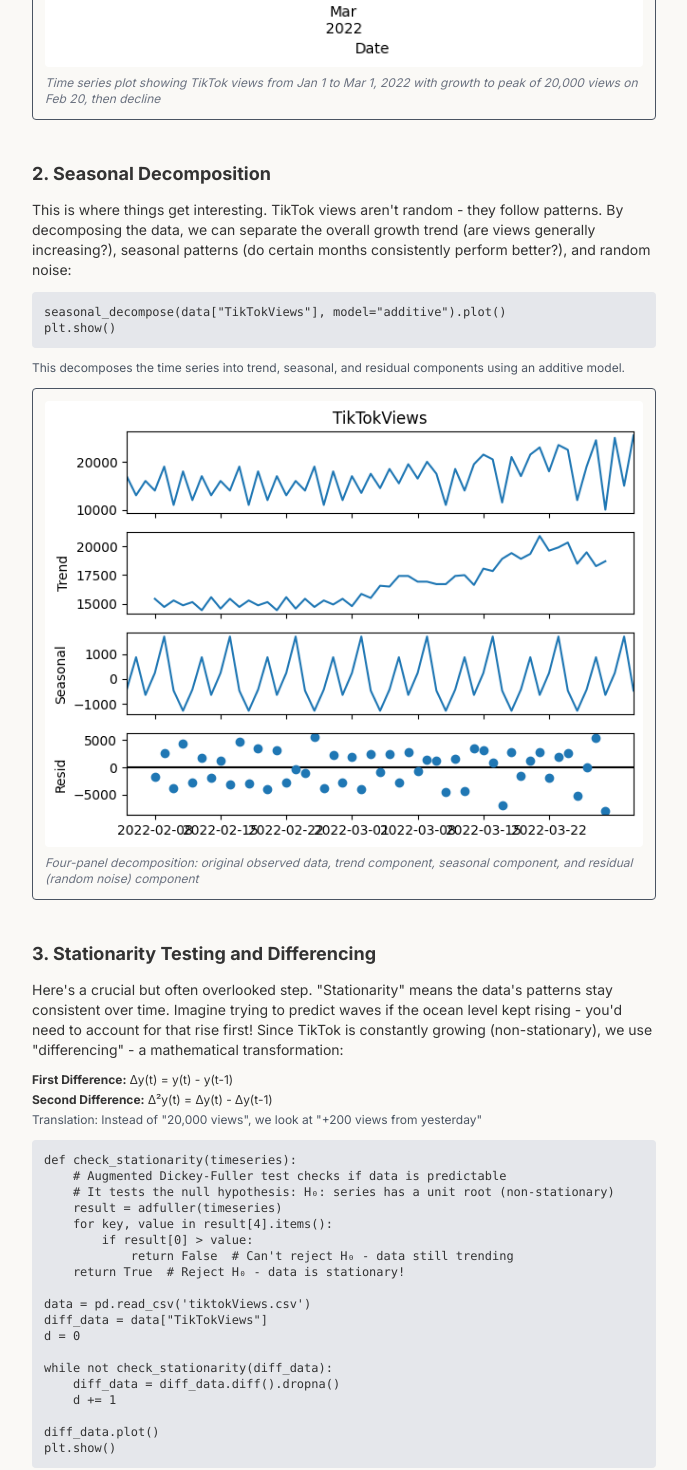
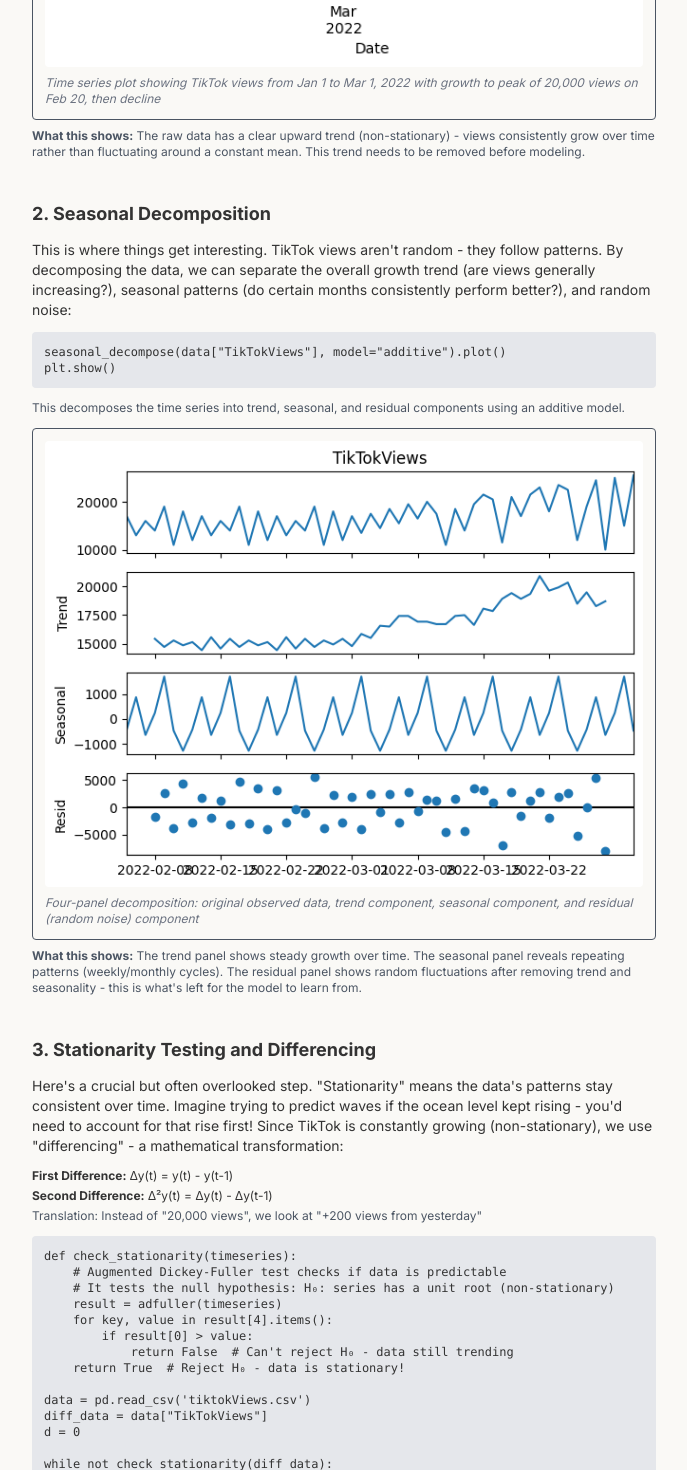
Before and after one commit to nicholaschen09/tiktok-view-predictor, a Next.js app: page / in a window 1280 px wide. Shown: the part 2160-3630 px from the top of the page, without its empty margins (296-983 px from the left). Built offline with nearby package versions, Linux system fonts and the light colour scheme.

Commit message:
fixed words

```diff
--- a/app/page.tsx
+++ b/app/page.tsx
@@ -170,10 +170,11 @@
           This visualization immediately reveals patterns - you might notice weekly cycles (weekends vs weekdays),
           monthly trends, or even sudden spikes when content goes viral. It's like looking at the heartbeat of social media engagement.
         </p>
-        <div className="border border-gray-600 rounded p-2 sm:p-3 mb-3">
+        <div className="border border-gray-600 rounded p-2 sm:p-3 mb-2">
           <img src="/output1.png" alt="Time series plot showing TikTok views over time" className="w-full rounded mb-2" />
           <p className="text-xs text-gray-500 italic">Time series plot showing TikTok views from Jan 1 to Mar 1, 2022 with growth to peak of 20,000 views on Feb 20, then decline</p>
         </div>
+        <p className="text-xs text-gray-600 mb-3"><strong>What this shows:</strong> The raw data has a clear upward trend (non-stationary) - views consistently grow over time rather than fluctuating around a constant mean. This trend needs to be removed before modeling.</p>
       </section>
 
       <section className="mb-8 sm:mb-10">
@@ -190,10 +191,11 @@
         <p className="text-xs text-gray-600 mb-3">
           This decomposes the time series into trend, seasonal, and residual components using an additive model.
         </p>
-        <div className="border border-gray-600 rounded p-2 sm:p-3 mb-3">
+        <div className="border border-gray-600 rounded p-2 sm:p-3 mb-2">
           <img src="/output2.png" alt="Seasonal decomposition showing trend, seasonal, and residual components" className="w-full rounded mb-2" />
           <p className="text-xs text-gray-500 italic">Four-panel decomposition: original observed data, trend component, seasonal component, and residual (random noise) component</p>
         </div>
+        <p className="text-xs text-gray-600 mb-3"><strong>What this shows:</strong> The trend panel shows steady growth over time. The seasonal panel reveals repeating patterns (weekly/monthly cycles). The residual panel shows random fluctuations after removing trend and seasonality - this is what's left for the model to learn from.</p>
       </section>
 
       <section className="mb-8 sm:mb-10">
@@ -232,10 +234,11 @@
           was required, which means we had to look at the "change in the rate of change" - similar to how physicists look at
           acceleration rather than just velocity. This transformation is essential for accurate predictions.
         </p>
-        <div className="border border-gray-600 rounded p-2 sm:p-3 mb-3">
+        <div className="border border-gray-600 rounded p-2 sm:p-3 mb-2">
           <img src="/output3.png" alt="Differenced time series showing stationary data" className="w-full rounded mb-2" />
           <p className="text-xs text-gray-500 italic">Differenced time series oscillating around zero with no clear trend, ready for ARIMA modeling</p>
         </div>
+        <p className="text-xs text-gray-600 mb-3"><strong>What this shows:</strong> After double differencing, the data now oscillates around zero with no upward/downward trend. This "stationary" data is suitable for ARIMA modeling because the statistical properties (mean, variance) are now constant over time.</p>
       </section>
 
       <section className="mb-8 sm:mb-10">
@@ -268,6 +271,8 @@
             <p className="text-xs text-gray-500 italic">Forecast on differenced data: blue line (historical), red dashed line (12-month forecast), pink shaded area (95% confidence interval)</p>
           </div>
         </div>
+        <p className="text-xs text-gray-600 mb-2"><strong>How to read ACF/PACF:</strong> Bars extending outside the blue shaded area are "significant" - they indicate that past values at those time lags help predict future values. The ACF shows overall correlation, while PACF shows direct correlation.</p>
+        <p className="text-xs text-gray-600 mb-3"><strong>What the forecast shows:</strong> The model's predictions on the differenced (stationary) data. The pink shaded area shows uncertainty - we're 95% confident the true values will fall within this range.</p>
       </section>
 
       <section className="mb-8 sm:mb-10">
@@ -341,10 +346,11 @@
         <p className="text-xs text-gray-600 mb-3">
           This creates a visualization showing the observed differenced data and the forecast with confidence bands.
         </p>
-        <div className="border border-gray-600 rounded p-2 sm:p-3 mb-3">
+        <div className="border border-gray-600 rounded p-2 sm:p-3 mb-2">
           <img src="/output6.png" alt="Forecast plot showing differenced data with confidence intervals" className="w-full rounded mb-2" />
           <p className="text-xs text-gray-500 italic">Forecast on differenced data: blue line (observed), red line (forecast), pink shaded area (95% confidence interval)</p>
         </div>
+        <p className="text-xs text-gray-600 mb-3"><strong>What this shows:</strong> This is the "raw" forecast output from the SARIMAX model on the differenced data. The red line shows the model's predictions, but these need to be transformed back to actual view counts for interpretation.</p>
       </section>
 
       <section className="mb-8 sm:mb-10">
@@ -371,10 +377,11 @@
         <p className="text-xs text-gray-600 mb-3">
           This transforms the differenced predictions back to actual view counts for interpretation.
         </p>
-        <div className="border border-gray-600 rounded p-2 sm:p-3 mb-3">
+        <div className="border border-gray-600 rounded p-2 sm:p-3 mb-2">
           <img src="/output7.png" alt="Final forecast plot showing observed vs predicted TikTok views" className="w-full rounded mb-2" />
           <p className="text-xs text-gray-500 italic">Final forecast plot: blue line (observed historical TikTok views), red line (12-month forecast predictions)</p>
         </div>
+        <p className="text-xs text-gray-600 mb-3"><strong>What this shows:</strong> The final business-ready forecast! Blue shows actual historical TikTok views, red shows the model's predictions for the next 12 months. The model predicts continued growth, which content creators can use for planning.</p>
       </section>
 
       <section className="mb-8 sm:mb-10">
```
